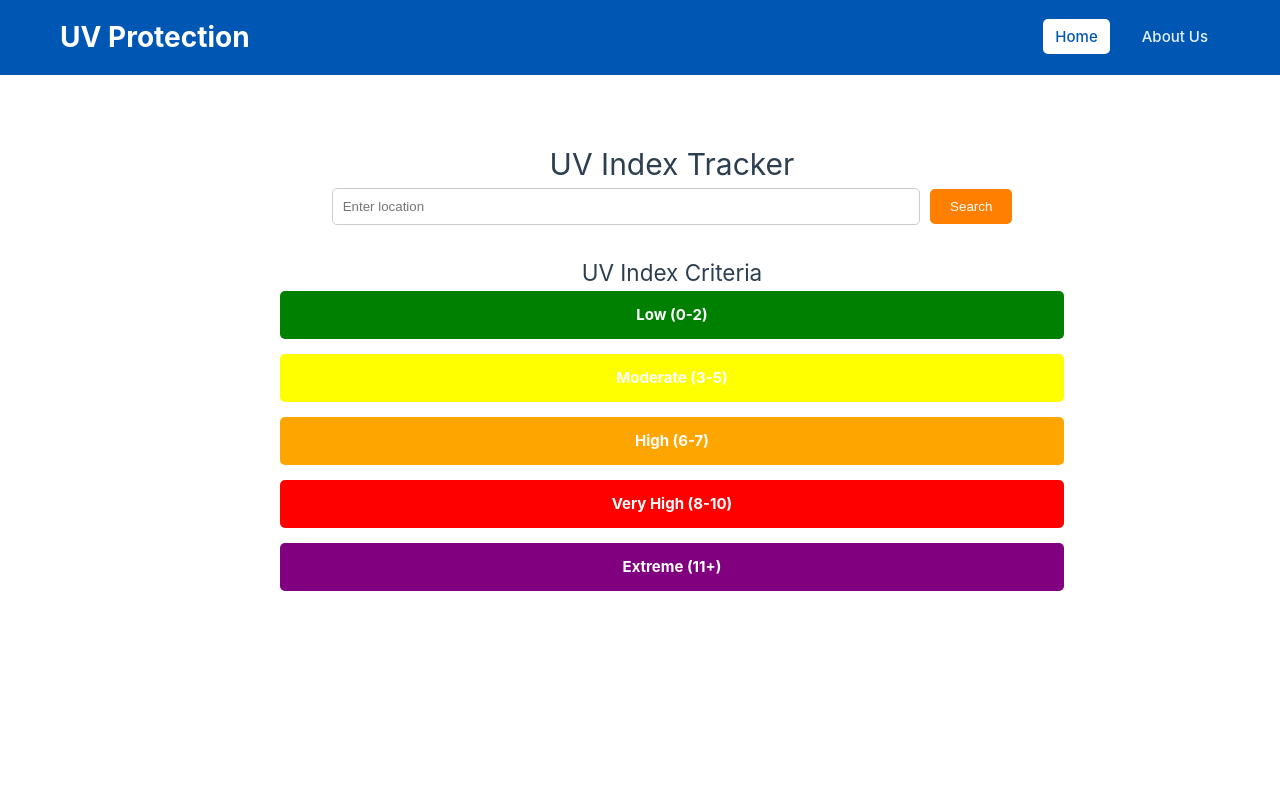
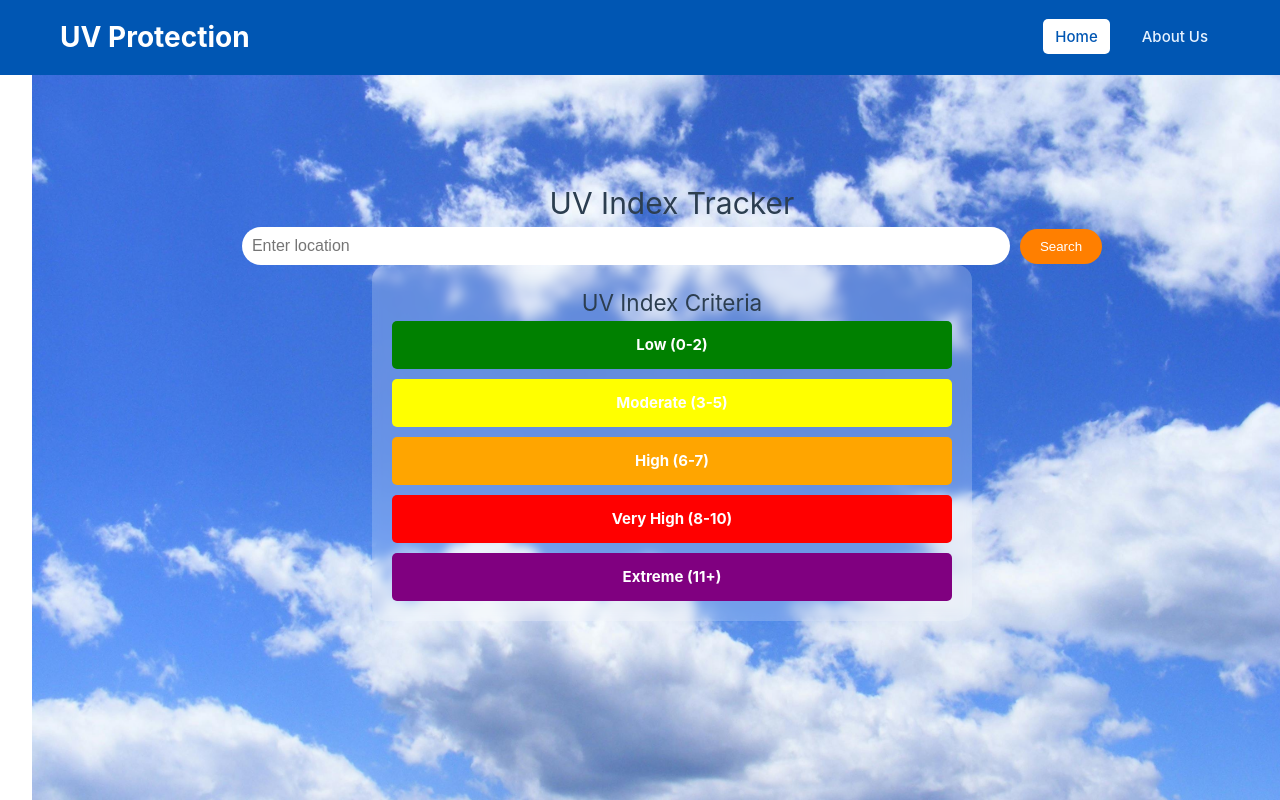
Before and after one commit to AbhijeetKumarMonash/FIT5120-Project, a Vue app in the folder FIT5120_Project/: page / in a window 1280 px wide. Shown: the top 800 px of the page. Built offline with nearby package versions, Linux system fonts and the light colour scheme.

Commit message:
changed styling for home and about us

```diff
--- a/FIT5120_Project/src/App.vue
+++ b/FIT5120_Project/src/App.vue
@@ -14,21 +14,23 @@ import Header from './components/Header.vue'
 </template>
 
 <style scoped>
-/* Full-page layout */
+/* Ensure Full Width and Height */
 .main-container {
   width: 100vw; /* Full screen width */
   height: 100vh; /* Full screen height */
   display: flex;
   flex-direction: column;
-  align-items: center; /* Center content horizontally */
+  align-items: center;
+  justify-content: center; /* Center content vertically */
+  margin: 0;
+  padding: 0;
+  overflow-x: hidden; /* Prevents unwanted horizontal scroll */
 }
 
-/* Content layout fix */
+/* Ensure Content Takes Full Width */
 .content {
   flex: 1; /* Make it fill the remaining space */
-  width: 90%; /* Takes most of the available width */
-  max-width: 1200px; /* Prevents content from stretching too much */
-  padding: 40px 20px; /* Increases gap from the top */
-  text-align: center; /* Align text in the center */
+  width: 100%; /* Ensure it fills the full width */
+  text-align: center;
 }
 </style>
--- a/FIT5120_Project/src/views/AboutView.vue
+++ b/FIT5120_Project/src/views/AboutView.vue
@@ -1,13 +1,13 @@
 <template>
   <div class="about-container">
     <h1>About Us</h1>
-    <p>
+    <p class="about-text">
       Our mission is to promote **sun protection and UV awareness**. With increasing cases of **skin
       cancer** due to prolonged sun exposure, this website helps users track real-time **UV index
       levels** and get **personalized sun safety recommendations**.
     </p>
     <h2>Why is UV Awareness Important?</h2>
-    <ul>
+    <ul class="about-list">
       <li>🌞 **Prolonged sun exposure** can cause skin damage and increase cancer risk.</li>
       <li>🧴 Using **SPF 50+ sunscreen** reduces UV damage and aging effects.</li>
       <li>👕 Wearing **UPF-rated clothing, hats, and sunglasses** ensures better protection.</li>
@@ -19,15 +19,20 @@
 <style scoped>
 /* Centering About Page Content */
 .about-container {
+  width: 100vw; /* Full viewport width */
+  height: 100vh; /* Full viewport height */
+  background-image: url('@/assets/skybg.jpeg'); /* Make sure the image path is correct */
+  background-size: cover; /* Ensures the image covers the entire screen */
+  background-position: center; /* Centers the image */
+  background-repeat: no-repeat; /* Prevents repeating */
   display: flex;
   flex-direction: column;
-  align-items: center; /* Centers the text horizontally */
-  justify-content: center; /* Centers the content vertically */
-  width: 100%;
-  max-width: 800px;
-  margin: auto;
-  padding: 40px;
-  text-align: center;
+  align-items: center;
+  justify-content: center;
+  color: white;
+  text-shadow: 1px 1px 2px rgba(0, 0, 0, 0.5);
+  margin: 0;
+  padding: 0;
 }
 
 /* Style for headings */
@@ -48,4 +53,13 @@ li {
   display: flex;
   align-items: center;
 }
+.about-text {
+  font-size: 1.25rem;
+  font-weight: bold;
+  margin: 0;
+  color: white;
+}
+.about-list {
+  color: white;
+}
 </style>
--- a/FIT5120_Project/src/views/HomeView.vue
+++ b/FIT5120_Project/src/views/HomeView.vue
@@ -30,29 +30,40 @@ const searchUVIndex = () => {
 </script>
 
 <style scoped>
-/* Ensure Home Page Stretches Fully */
+/* Ensure Background Covers the Entire Screen */
 .home-container {
-  width: 90%; /* Takes most of the available width */
-  max-width: 1200px; /* Prevents excessive stretching */
-  margin: auto;
-  padding: 100px 10px;
+  width: 100vw; /* Full viewport width */
+  height: 100vh; /* Full viewport height */
+  background-image: url('@/assets/skybg.jpeg'); /* Ensure correct image path */
+  background-size: cover; /* Ensures the image covers the entire screen */
+  background-position: center; /* Centers the image */
+  background-repeat: no-repeat; /* Prevents repeating */
+  display: flex;
+  flex-direction: column;
+  align-items: center;
+  justify-content: center;
   text-align: center;
+  margin: 0; /* Remove any default margin */
+  padding: 0; /* Remove padding */
+  overflow-x: hidden; /* Prevent horizontal scrolling */
 }
 
+/* Fix Search Bar Alignment */
 .search-container {
   display: flex;
   justify-content: center;
   align-items: center;
   gap: 10px;
-  margin-bottom: 20px;
-  flex-wrap: wrap;
+  width: 100%;
 }
 
 .search-container input {
   padding: 10px;
   width: 60%;
-  border: 1px solid #ccc;
-  border-radius: 5px;
+  border: none;
+  border-radius: 20px;
+  outline: none;
+  font-size: 16px;
 }
 
 .search-container button {
@@ -60,32 +71,40 @@ const searchUVIndex = () => {
   background-color: #ff7f00;
   color: white;
   border: none;
-  border-radius: 5px;
+  border-radius: 20px;
   cursor: pointer;
 }
 
+/* Ensure Content is Centered */
 .uv-index-display {
-  margin-top: 30px;
-  width: 100%;
+  width: 90%;
+  max-width: 600px;
+  background: rgba(255, 255, 255, 0.2);
+  padding: 20px;
+  border-radius: 15px;
+  text-align: center;
+  backdrop-filter: blur(5px);
 }
 
+/* UV Scale */
 .uv-scale {
   display: flex;
   flex-direction: column;
   align-items: center;
-  gap: 15px;
+  gap: 10px;
   width: 100%;
 }
 
 .uv-scale div {
   padding: 12px;
-  width: 80%;
+  width: 100%;
   text-align: center;
   font-weight: bold;
   color: white;
   border-radius: 5px;
 }
 
+/* UV Color Coding */
 .low {
   background: green;
 }
```
Also changed, not shown: FIT5120_Project/src/assets/skybg.jpeg (added).
